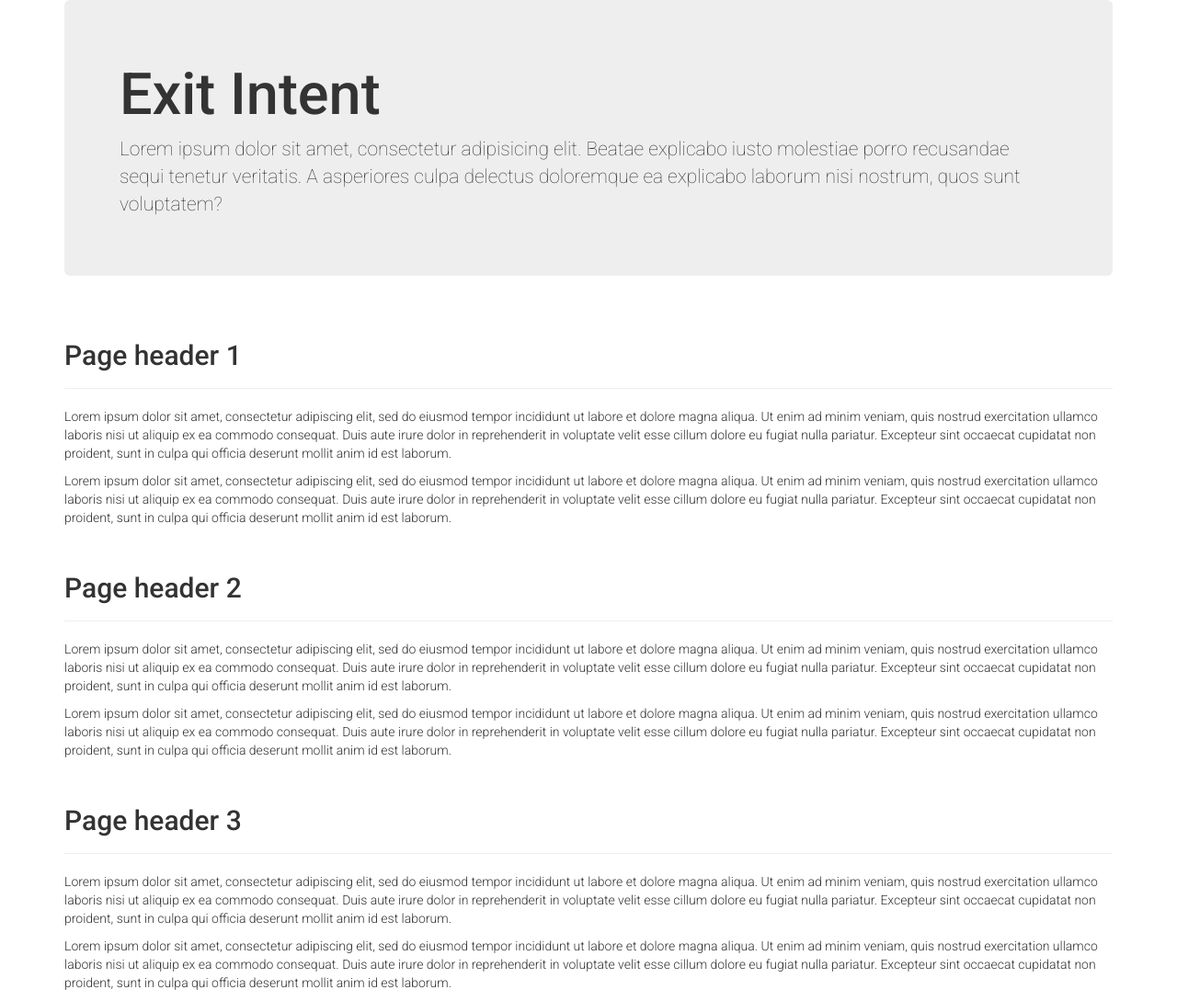
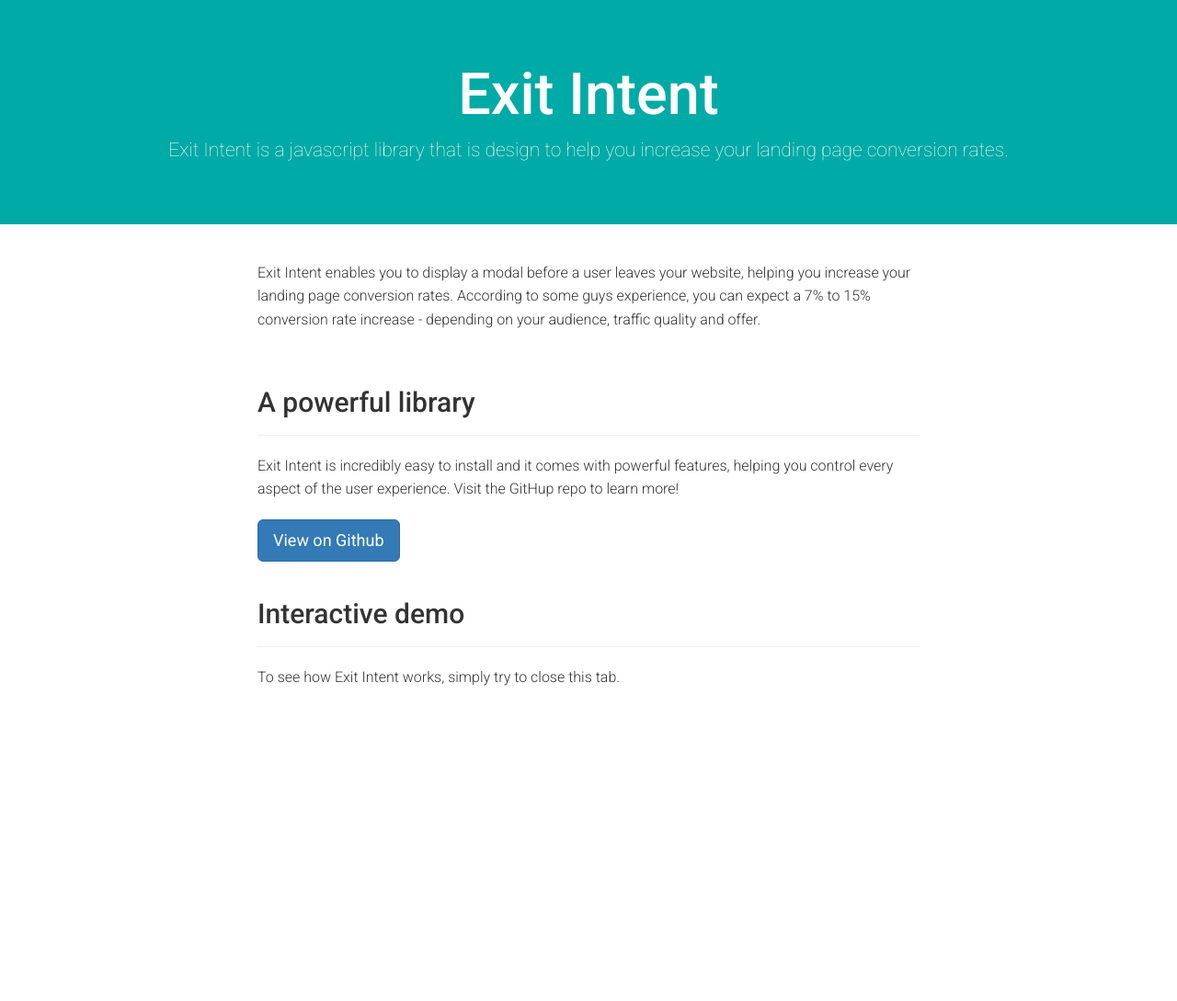
Before and after one commit to JMcAmmond/exitintent, a website: page index.html in a window 1280 px wide. Shown: the whole page at 92% size. After the commit the page ends 800 px from the top, so only its background shows below. Drawn offline with nearby package versions, Linux system fonts and the light colour scheme; a web font is replaced by a local one.

Commit message:
Styling example page

```diff
--- a/client/js/exitintent.js
+++ b/client/js/exitintent.js
@@ -17,6 +17,9 @@
             _delayTimer = null,
             _el = this;
 
+        /**
+         *
+         */
         (function init() {
             if(settings.closeBtn) {
                 _el.prepend('<span class="ei-close">&times;</span>')
@@ -46,14 +49,12 @@
                 })
             }
 
-            //Hide modal when clicking outside modal
             _el.on('click', function() {
                 _el.hide();
             }).children().click(function(e) {
                 return false;
             });
 
-            //Hide modal when close button is clicked
             _el.find('.ei-close').on('click', function() {
                 _el.hide();
             });
--- a/index.html
+++ b/index.html
@@ -21,40 +21,35 @@
 <body>
 
     <main>
+        <div style="text-align: center;">
+            <div class="jumbotron" style="background-color: #00aaa6; color: #FFF;">
+                <h1>Exit Intent</h1>
+                <p>Exit Intent is a javascript library that is design to help you increase your landing page conversion rates.</p>
+            </div>
+        </div>
+
         <div class="container">
-            <div class="jumbotron">
-                <h1>Exit Intent</h1>
-                <p>Lorem ipsum dolor sit amet, consectetur adipisicing elit. Beatae explicabo iusto molestiae porro recusandae sequi tenetur veritatis. A asperiores culpa delectus doloremque ea explicabo laborum nisi nostrum, quos sunt voluptatem?</p>
+            <div>
+                <p>Exit Intent enables you to display a modal before a user leaves your website, helping you increase your landing page conversion rates. According to some guys experience, you can expect a 7% to 15% conversion rate increase - depending on your audience, traffic quality and offer.</p>
             </div>
         </div>
 
         <div class="container">
             <div class="page-header">
-                <h2>Page header 1</h2>
+                <h2>A powerful library</h2>
             </div>
             <div>
-                <p>Lorem ipsum dolor sit amet, consectetur adipiscing elit, sed do eiusmod tempor incididunt ut labore et dolore magna aliqua. Ut enim ad minim veniam, quis nostrud exercitation ullamco laboris nisi ut aliquip ex ea commodo consequat. Duis aute irure dolor in reprehenderit in voluptate velit esse cillum dolore eu fugiat nulla pariatur. Excepteur sint occaecat cupidatat non proident, sunt in culpa qui officia deserunt mollit anim id est laborum.</p>
-                <p>Lorem ipsum dolor sit amet, consectetur adipiscing elit, sed do eiusmod tempor incididunt ut labore et dolore magna aliqua. Ut enim ad minim veniam, quis nostrud exercitation ullamco laboris nisi ut aliquip ex ea commodo consequat. Duis aute irure dolor in reprehenderit in voluptate velit esse cillum dolore eu fugiat nulla pariatur. Excepteur sint occaecat cupidatat non proident, sunt in culpa qui officia deserunt mollit anim id est laborum.</p>
+                <p>Exit Intent is incredibly easy to install and it comes with powerful features, helping you control every aspect of the user experience. Visit the GitHup repo to learn more!</p>
+                <a href="https://github.com/JMcAmmond/exitintent" class="btn btn-primary btn-lg">View on Github</a>
             </div>
         </div>
 
         <div class="container">
             <div class="page-header">
-                <h2>Page header 2</h2>
+                <h2>Interactive demo</h2>
             </div>
             <div>
-                <p>Lorem ipsum dolor sit amet, consectetur adipiscing elit, sed do eiusmod tempor incididunt ut labore et dolore magna aliqua. Ut enim ad minim veniam, quis nostrud exercitation ullamco laboris nisi ut aliquip ex ea commodo consequat. Duis aute irure dolor in reprehenderit in voluptate velit esse cillum dolore eu fugiat nulla pariatur. Excepteur sint occaecat cupidatat non proident, sunt in culpa qui officia deserunt mollit anim id est laborum.</p>
-                <p>Lorem ipsum dolor sit amet, consectetur adipiscing elit, sed do eiusmod tempor incididunt ut labore et dolore magna aliqua. Ut enim ad minim veniam, quis nostrud exercitation ullamco laboris nisi ut aliquip ex ea commodo consequat. Duis aute irure dolor in reprehenderit in voluptate velit esse cillum dolore eu fugiat nulla pariatur. Excepteur sint occaecat cupidatat non proident, sunt in culpa qui officia deserunt mollit anim id est laborum.</p>
-            </div>
-        </div>
-
-        <div class="container">
-            <div class="page-header">
-                <h2>Page header 3</h2>
-            </div>
-            <div>
-                <p>Lorem ipsum dolor sit amet, consectetur adipiscing elit, sed do eiusmod tempor incididunt ut labore et dolore magna aliqua. Ut enim ad minim veniam, quis nostrud exercitation ullamco laboris nisi ut aliquip ex ea commodo consequat. Duis aute irure dolor in reprehenderit in voluptate velit esse cillum dolore eu fugiat nulla pariatur. Excepteur sint occaecat cupidatat non proident, sunt in culpa qui officia deserunt mollit anim id est laborum.</p>
-                <p>Lorem ipsum dolor sit amet, consectetur adipiscing elit, sed do eiusmod tempor incididunt ut labore et dolore magna aliqua. Ut enim ad minim veniam, quis nostrud exercitation ullamco laboris nisi ut aliquip ex ea commodo consequat. Duis aute irure dolor in reprehenderit in voluptate velit esse cillum dolore eu fugiat nulla pariatur. Excepteur sint occaecat cupidatat non proident, sunt in culpa qui officia deserunt mollit anim id est laborum.</p>
+                <p>To see how Exit Intent works, simply try to close this tab.</p>
             </div>
         </div>
     </main>
--- a/style.css
+++ b/style.css
@@ -6,9 +6,21 @@
     font: inherit;
     font-family: 'Roboto', Arial, sans-serif;
     font-weight: 300;
+    font-size: 16px;
 }
 html, body {
     background-color: #FFFFFF;
+    margin: 0;
+    padding: 0;
+}
+p {
+    font-size: 16px;
+    line-height: 1.6;
+    margin-top: 10px;
+    margin-bottom: 20px;
+}
+.container {
+    max-width: 750px;
 }
 #thanks-for-stopping {
     box-shadow: 1px 1px 10px rgba(0,0,0,0.5);
```
Also changed, not shown: build/exitintent.js.
